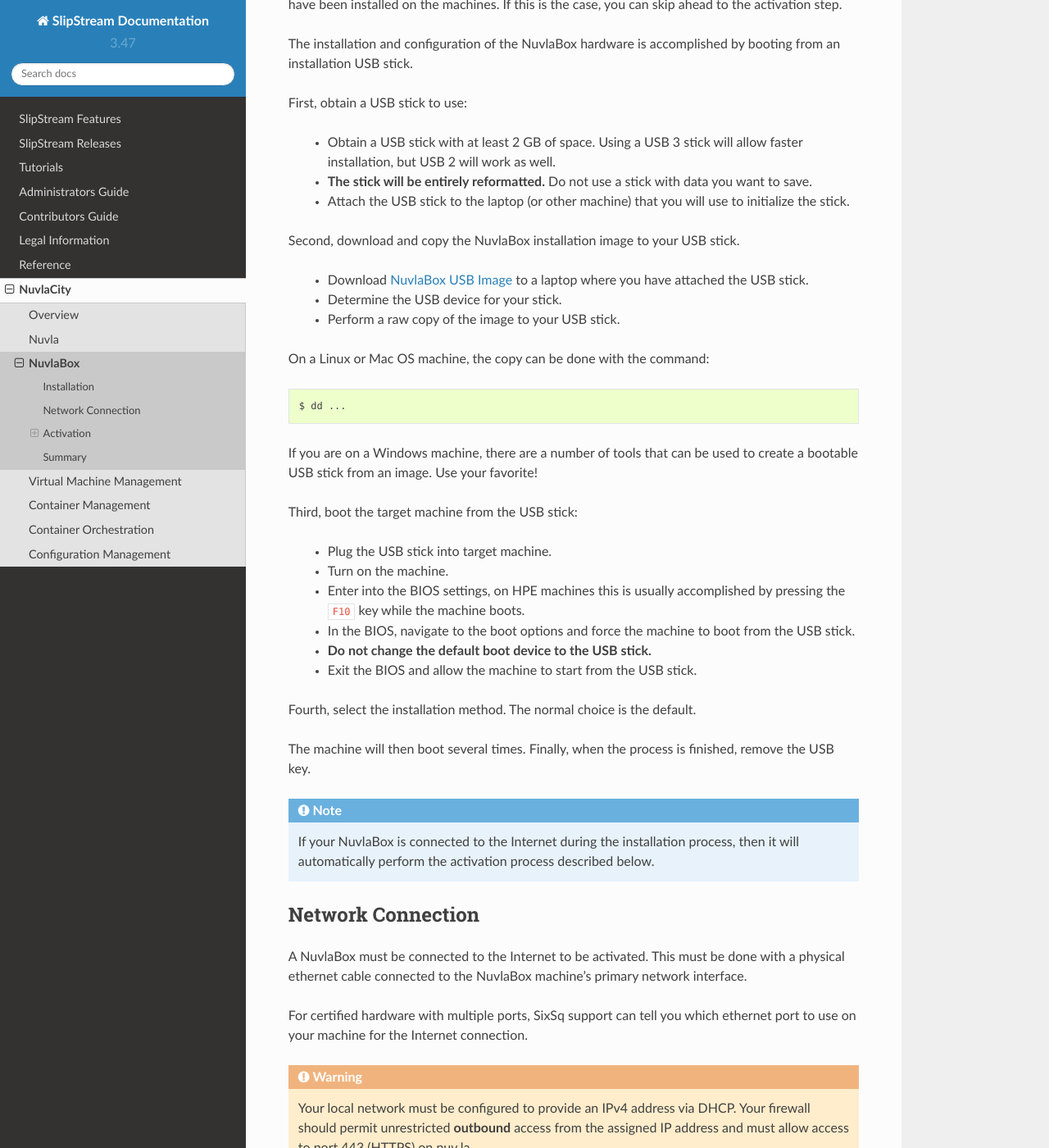
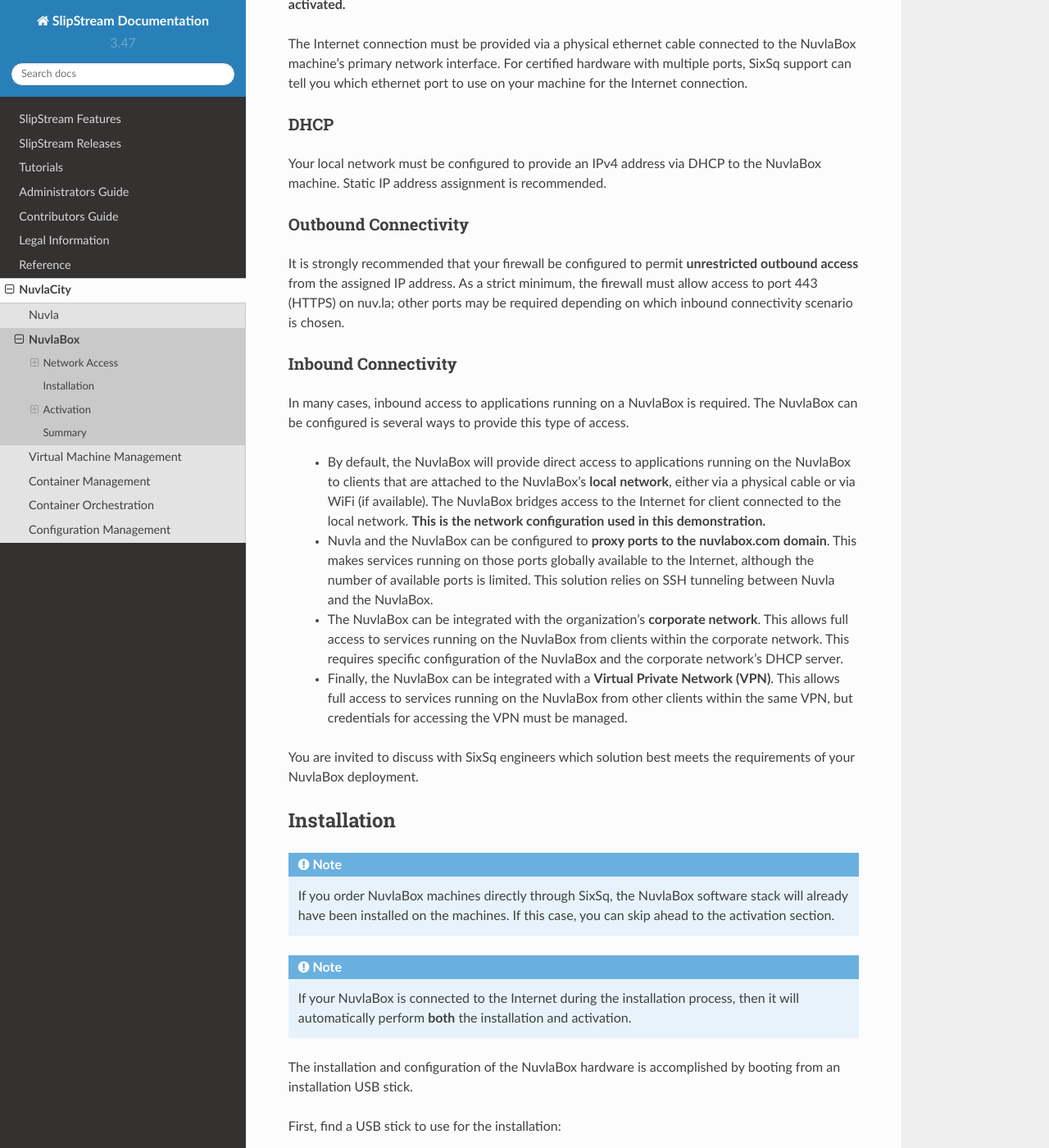
Before and after one commit to slipstream/SlipStreamDocumentation, a Sphinx documentation site: the page built from docs/nuvlacity/nuvlabox.rst, in a window 1280 px wide and 1400 px high, scrolled down 414 px. Shown: the whole window at 82% size. Built offline with Sphinx 7.4.7 and the Read the Docs theme 2.0.0, drawn with Linux system fonts in a browser that asks for light colours; some of the changed text lies outside the part shown.

Commit message:
update nuvlabox section; minor corrections

```diff
--- a/docs/nuvlacity/nuvlabox.rst
+++ b/docs/nuvlacity/nuvlabox.rst
@@ -3,25 +3,93 @@
 ========
 
 The NuvlaBox is a secure and intelligent edge computing solution that
-integrates seamlessly with Nuvla, providing a unified view of your
-edge resources.  Hardware from `Hewlett Packard Enterprise`_ (HPE) and
-`Logic Supply`_ are certified for the NuvlaBox software.
+integrates seamlessly with Nuvla, which provides management and a
+unified view of your edge resources.  Hardware from `Hewlett Packard
+Enterprise`_ (HPE) and `Logic Supply`_ are certified for the NuvlaBox
+software.
 
 This demonstration shows how to install the NuvlaBox software stack on
 certified HPE hardware and then to activate the NuvlaBox to make it
 accessible from Nuvla.
 
+Network Access
+--------------
+
+**A NuvlaBox can be installed without a network connection, but it
+must have a connection to be activated.**
+
+The Internet connection must be provided via a physical ethernet cable
+connected to the NuvlaBox machine's primary network interface. For
+certified hardware with multiple ports, SixSq support can tell you
+which ethernet port to use on your machine for the Internet
+connection.
+
+DHCP
+~~~~
+
+Your local network must be configured to provide an IPv4 address via
+DHCP to the NuvlaBox machine. Static IP address assignment is
+recommended.
+
+Outbound Connectivity
+~~~~~~~~~~~~~~~~~~~~~
+
+It is strongly recommended that your firewall be configured to permit
+**unrestricted outbound access** from the assigned IP address. As a
+strict minimum, the firewall must allow access to port 443 (HTTPS) on
+nuv.la; other ports may be required depending on which inbound
+connectivity scenario is chosen.
+
+Inbound Connectivity
+~~~~~~~~~~~~~~~~~~~~
+
+In many cases, inbound access to applications running on a NuvlaBox is
+required.  The NuvlaBox can be configured is several ways to provide
+this type of access.
+
+ - By default, the NuvlaBox will provide direct access to applications
+   running on the NuvlaBox to clients that are attached to the
+   NuvlaBox's **local network**, either via a physical cable or via
+   WiFi (if available).  The NuvlaBox bridges access to the Internet
+   for client connected to the local network.  **This is the network
+   configuration used in this demonstration.**
+
+ - Nuvla and the NuvlaBox can be configured to **proxy ports to the
+   nuvlabox.com domain**. This makes services running on those ports
+   globally available to the Internet, although the number of
+   available ports is limited.  This solution relies on SSH tunneling
+   between Nuvla and the NuvlaBox.
+
+ - The NuvlaBox can be integrated with the organization's **corporate
+   network**. This allows full access to services running on the
+   NuvlaBox from clients within the corporate network. This requires
+   specific configuration of the NuvlaBox and the corporate network's
+   DHCP server.
+
+ - Finally, the NuvlaBox can be integrated with a **Virtual Private
+   Network (VPN)**. This allows full access to services running on the
+   NuvlaBox from other clients within the same VPN, but credentials
+   for accessing the VPN must be managed.
+
+You are invited to discuss with SixSq engineers which solution best
+meets the requirements of your NuvlaBox deployment.
+
 Installation
 ------------
 
-If you order NuvlaBox machines directly through SixSq, the NuvlaBox
-software stack will already have been installed on the machines. If
-this is the case, you can skip ahead to the activation step.
+.. note:: If you order NuvlaBox machines directly through SixSq, the
+   NuvlaBox software stack will already have been installed on the
+   machines. If this case, you can skip ahead to the activation
+   section.
+
+.. note:: If your NuvlaBox is connected to the Internet during the
+   installation process, then it will automatically perform **both**
+   the installation and activation.
 
 The installation and configuration of the NuvlaBox hardware is
 accomplished by booting from an installation USB stick.
 
-First, obtain a USB stick to use:
+First, find a USB stick to use for the installation:
 
  - Obtain a USB stick with at least 2 GB of space.  Using a USB 3
    stick will allow faster installation, but USB 2 will work as well.
@@ -33,8 +101,10 @@
 Second, download and copy the NuvlaBox installation image to your USB
 stick.
 
- - Download `NuvlaBox USB Image`_ to a laptop where you have attached
-   the USB stick.
+ - Ask SixSq support for the URL to download the latest NuvlaBox USB
+   image.
+ - Using this URL, download the image to a laptop where you have
+   attached the USB stick.
  - Determine the USB device for your stick.
  - Perform a raw copy of the image to your USB stick.
 
@@ -60,30 +130,8 @@
 Fourth, select the installation method.  The normal choice is the
 default.
 
-The machine will then boot several times.  Finally, when the process
-is finished, remove the USB key.
-
-.. note:: If your NuvlaBox is connected to the Internet during the
-   installation process, then it will automatically perform the
-   activation process described below.
-
-
-Network Connection
-------------------
-
-A NuvlaBox must be connected to the Internet to be activated.  This
-must be done with a physical ethernet cable connected to the NuvlaBox
-machine's primary network interface.
-
-For certified hardware with multiple ports, SixSq support can tell you
-which ethernet port to use on your machine for the Internet
-connection.
-
-.. warning:: Your local network must be configured to provide an IPv4
-   address via DHCP. Your firewall should permit unrestricted
-   **outbound** access from the assigned IP address and must allow
-   access to port 443 (HTTPS) on nuv.la.
-
+The machine will then boot several times; when the process is
+finished, remove the USB key.
 
 Activation
 ----------
@@ -121,31 +169,27 @@
 Reboot to Activate
 ~~~~~~~~~~~~~~~~~~
 
-To start the activation process, simply reboot the machine.  You can
-watch the progress from the machine's console and see the activation
-status on the Nuvla Dashboard.
+To start the activation process, simply reboot the machine once the
+machine has network access.  You can watch the progress from the
+machine's console and see the activation status on the Nuvla
+Dashboard.
 
-For a NuvlaBox that has been registered with Nuvla (that is, the
-NuvlaBox connector with the correct MAC address is present), the
-dashboard will show the machine but without a status indicator in the
-upper right corner of the cloud's tile.
+(As a reminder, if network access was available during the
+installation process, the machine will initiate the activation process
+without a reboot.)
 
-.. image:: images/screenshots/nuvlabox-not-activated.png
-   :width: 60%
-   :align: center
+The Nuvla dashboard indicates the status of a NuvlaBox machine with an
+icon in the upper-right corner of the tile:
 
-When the activation process is complete, it will initial show the
-NuvlaBox to be offline.  This is indicated by a red cross in the
-upper-right corner of the cloud's tile.
+ - For a NuvlaBox that has been **registered** with Nuvla (that is,
+   the NuvlaBox connector with the correct MAC address is present),
+   the dashboard will show the machine with a **yellow clock icon**.
+ - When the activation process is complete, it will initially show the
+   NuvlaBox to be **offline**.  This is indicated by a **red cross**.
+ - After a final reboot, the machine will be **online**, indicated by
+   a **green checkmark**.
 
-.. image:: images/screenshots/nuvlabox-offline.png
-   :width: 60%
-   :align: center
-
-After a final reboot, the machine will be online.  This is indicated
-by a green checkmark in the upper-right corder of the cloud's tile.
-
-.. image:: images/screenshots/nuvlabox-online.png
+.. image:: images/diagrams/nuvlabox-states.png
    :width: 60%
    :align: center
 
@@ -165,5 +209,3 @@
 .. _Hewlett Packard Enterprise: https://sixsq.com/products-and-services/nuvlabox/tech-spec#hpe
 
 .. _Logic Supply: https://sixsq.com/products-and-services/nuvlabox/tech-spec#logic-supply
-
-.. _NuvlaBox USB Image: https://example.com/to-be-provided-as-external-object
```
Also changed, not shown: docs/nuvlacity/index.rst (+31 -1 lines), docs/nuvlacity/nuvla.rst (+16 -16 lines), docs/nuvlacity/overview.rst (deleted, +0 -36 lines), docs/nuvlacity/images/diagrams/nuvlabox-states.graffle/image1.png (added), docs/nuvlacity/images/diagrams/nuvlabox-states.png (added), docs/nuvlacity/images/screenshots/nuvlabox-not-activated.png (deleted), docs/nuvlacity/images/screenshots/nuvlabox-offline.png (deleted), docs/nuvlacity/images/screenshots/nuvlabox-online.png (deleted), 1 other file.
